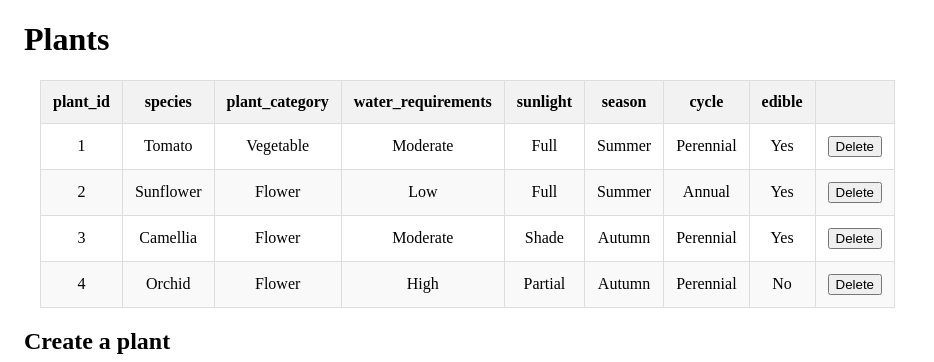
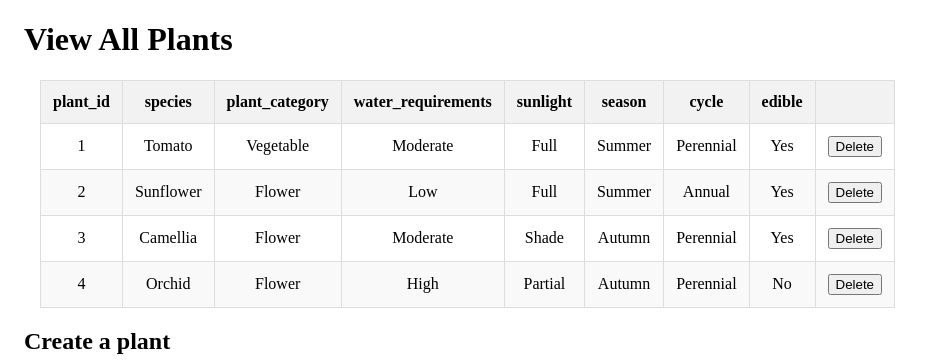
Before and after one commit to visokoo/garden_planner, a Flask app: page /plants in a window 1280 px wide. Shown: the part 58-420 px from the top of the page, without its empty margins (0-934 px from the left). Run offline with Flask 3, Linux system fonts and the light colour scheme; data comes from the database, SQL or seed files in the repository; some libraries are stand-ins or nearby versions.

Commit message:
fix(): update garden and plant template

```diff
--- a/templates/garden.j2
+++ b/templates/garden.j2
@@ -1,7 +1,7 @@
 {% extends "main.j2" %}
 {% block content %}
 
-<h1>Gardens</h1>
+<h1>View All Gardens</h1>
 
 {# READ table #}
 <table>
--- a/templates/plant.j2
+++ b/templates/plant.j2
@@ -1,7 +1,7 @@
 {% extends "main.j2" %}
 {% block content %}
 
-<h1>Plants</h1>
+<h1>View All Plants</h1>
 
 {# READ table #}
 <table>
```
